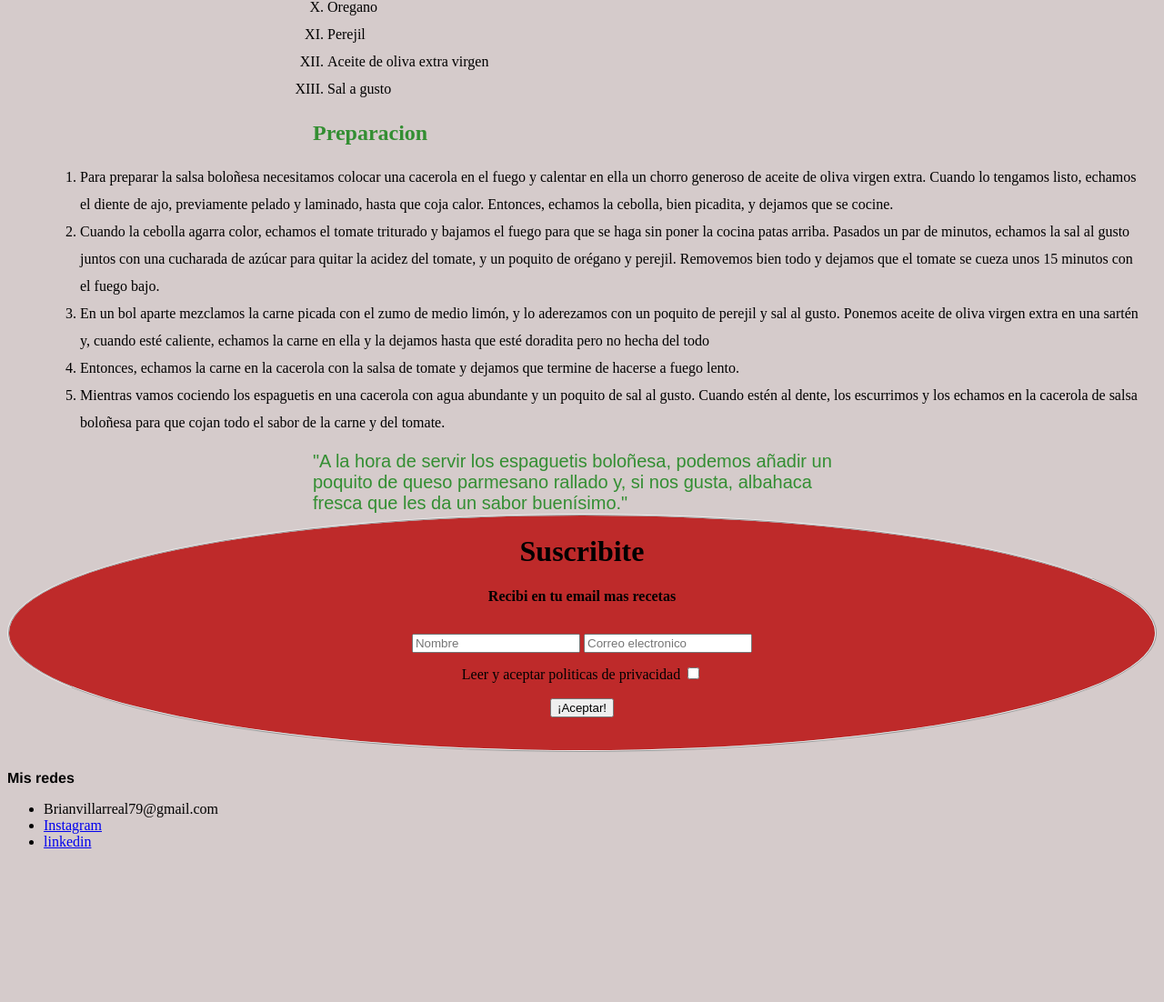
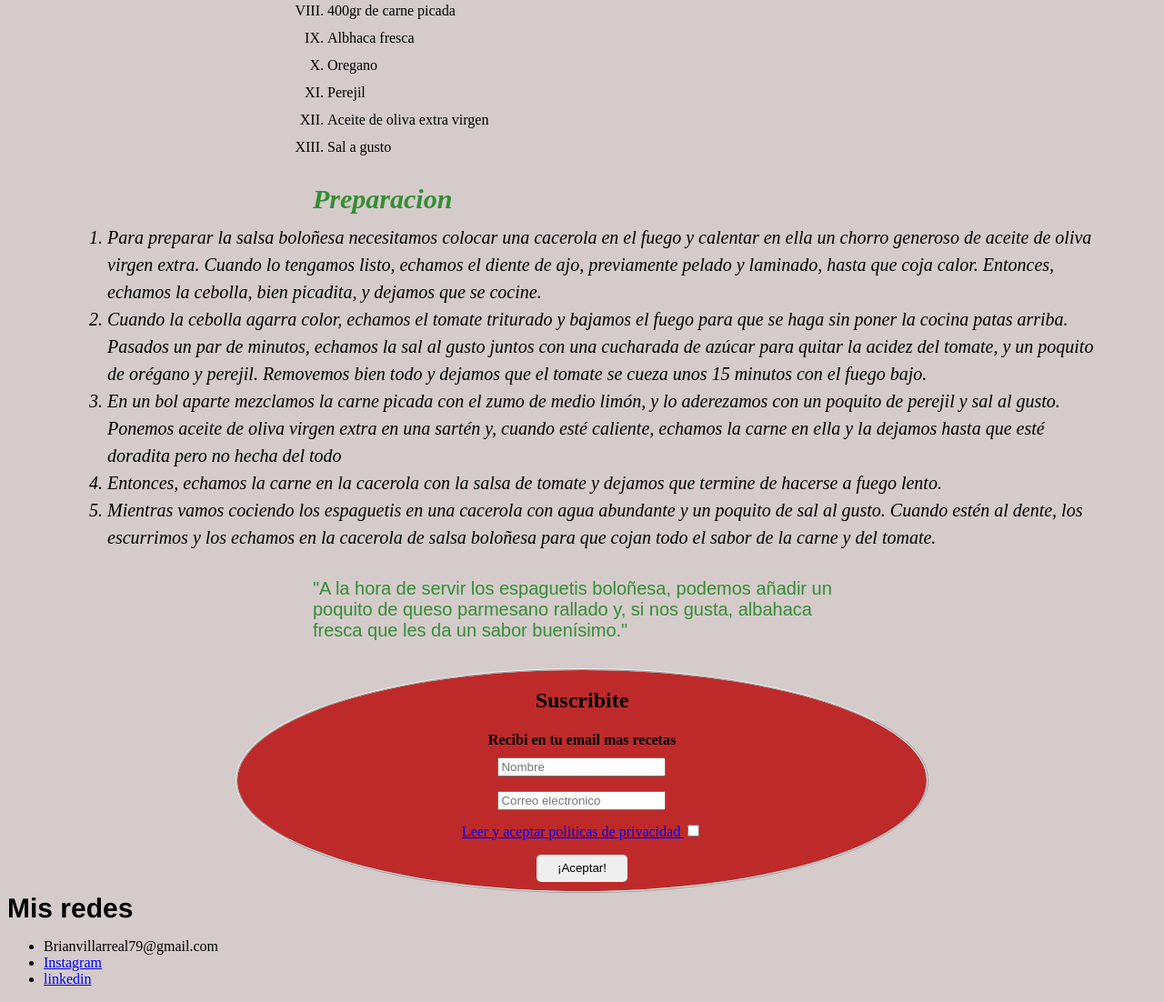
Before and after one commit to Brai-10/receta, a plain HTML site: page index.html in a window 1280 px wide. Shown: the part 1079-2181 px from the top of the page at 91% size. Before the commit the page ends 2030 px from the top, so only its background shows below. Drawn offline with Linux system fonts and the light colour scheme.

Commit message:
inserte flexbox

```diff
--- a/index.html
+++ b/index.html
@@ -17,8 +17,10 @@
         </header>
 
         <section>
-            <div class="pasos">
+             <div class="imagen">
                 <img src="Spaghetti.jpg" alt="spaghetti a la boloñesa">
+                </div>
+                <div class="pasos">
                 <h2>Ingredientes</h2>
                 <p>
                     <strong>Ingredientes para 4 comensales:</strong>
@@ -38,7 +40,7 @@
                     <li>Aceite de oliva extra virgen</li>
                     <li>Sal a gusto</li>
                 </ul>
-                <div>
+                <div class="preparar">
                     <h2>Preparacion</h2>
                     <ol>
                         <li> Para preparar la salsa boloñesa necesitamos colocar una cacerola en el fuego y calentar en
@@ -76,29 +78,25 @@
                 </div>
             </div>
         </section>
-        <div class="formulario">
-            <form action="">
+        <section class="formu">
+         <form action="">
                 <h1>Suscribite</h1>
                 <p><b> Recibi en tu email mas recetas </b></p>
 
                 <label for="nombre" id="nombre"> <input type="text" name="nombre" placeholder="Nombre"> </label>
-                <label for="email" id="correo"><input type="text" name="email" placeholder="Correo electronico">
+                <label for="email" id="correo"><input type="email" name="email" placeholder="Correo electronico">
                 </label>
 
-
-                <div>
-                    <span class="normas">
-                        <label for="acepto"> Leer y aceptar politicas de privacidad
+                   <div class="normas">
+                        <span><a href="#" target="_blank"> Leer y aceptar politicas de privacidad </a>
                             <input type="checkbox" name="acepto" id="acepto">
-                            <P>
-                                <input type="submit" value="¡Aceptar!">
-                        </label>
-                    </span>
-                </div>
-
+                         </span>
+                    <P id="boton">
+                    <button value="¡aceptar!"> ¡Aceptar!</button>
+                    </div>
             </form>
-        </div>
-    </main>
+        </main>
+   </body>
     <footer>
         <span> <b> Mis redes </b></span>
         <ul>
@@ -109,6 +107,5 @@
             </li>
         </ul>
     </footer>
-</body>
 
 </html>
--- a/style.css
+++ b/style.css
@@ -2,11 +2,15 @@
 .titulo { text-align: center;
 
 }
-.titulo h1 { color: rgba(204, 8, 8, 0.815);  margin: 0; font-size: 50px;
+.titulo h1 { color: rgba(204, 8, 8, 0.815);  margin: 0; font-size: 40px;
+    font-family: 'Courier New';
+    margin-top: 60px;
+    margin-bottom: 10px;
 
 }
 .titulo p {font-size: 15px; font-family: sans-serif;
     margin: 0%;
+
 
 }
 body {
@@ -15,15 +19,18 @@ body {
 
 
 img {
-    border: 1px black ridge;
+     border: 0px;
     display: block;
     margin: auto;
     width: 50%;
+    border-radius: 10px;
     }
 
 .pasos h2 {
     color: rgba(41, 139, 41, 0.945);
     padding-left: 21rem;
+    font-style: italic;
+    font-size: 30px;
 }
 .pasos p {
     padding-left: 21rem;
@@ -33,7 +40,7 @@ img {
 
 .pasos ul {
     list-style-type: upper-roman;
-     display: block;
+    display: block;
     line-height: 30px;
     padding-left: 22rem;
     margin: 0%;
@@ -46,33 +53,71 @@ ol {
    padding-inline-end: 20px;
    padding-block-end: 0px;
    }
+
    #consejo {
        font-family: Arial, Helvetica, sans-serif;
        font-size: 20px;
        padding-right: 20rem;
        color: rgba(41, 139, 41, 0.945);
+       margin-bottom: 30px;
        }
+.formu {
+    display: flex;
+justify-content: center;
 
-.formulario {
-    text-align: center;
+
+}
+form {
+    display: flex;
     background-color: rgb(190, 42, 42);
-    margin-block-end: 20px;
-    padding-block-end: 20px;
     border-color: aliceblue;
     border: 2px, ridge;
     border-radius: 50%;
-}
+    flex-direction: column;
+    align-items: center;
+    width: 60%;
+}c
 #nombre, #correo {
     font-family: 'Segoe UI';
     line-height: 50px;
 
 }
-.normas label {
-    padding-bottom: 100px;
-    line-height: 20px;
+form p {
+    margin-bottom: 10px;
+}
+form h1 {
+    margin-bottom: 5px;
 }
 footer span{
 font-family: 'Franklin Gothic Medium';
-font-size: medium;
-text-align: right;
+font-size: 30px;
+
+
 }
+button {
+    width: 100px;
+    height: 30px;
+    display: flex;
+    align-items: center;
+    justify-content: center;
+    border: 0px ridge;
+    cursor: pointer;
+    border-radius: 5px;
+
+}
+#boton {
+    display: flex;
+    justify-content: center;
+}
+.preparar h2 {
+font-style: italic;
+font-size: 30px;
+margin-bottom: 0%;
+margin-block-end: 0%;
+}
+.preparar ol{
+    font-size: 20px;
+    font-style: italic;
+    margin: 30px;
+    margin-top: 10px;
+}
```
